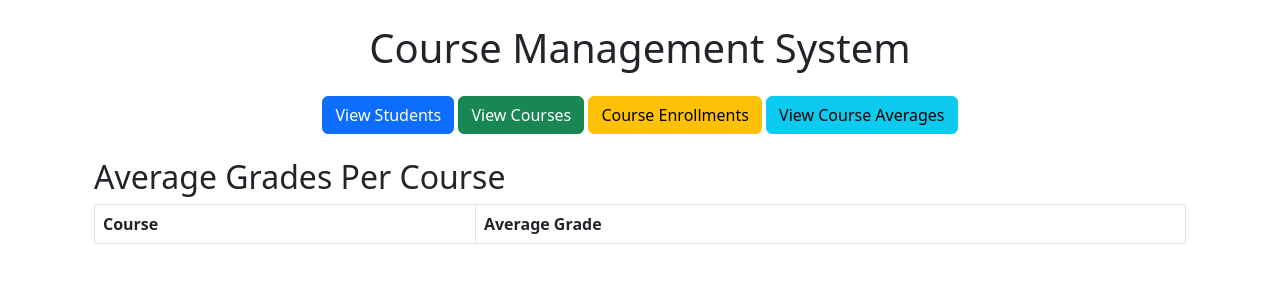
After one commit to AmundRB/DAT220-GroupProject, a Flask app: page /course-averages in a window 1280 px wide. The commit adds this page. Shown: the top 300 px of the page. Run offline with Flask 3, Linux system fonts and the light colour scheme; data that the repository does not hold is empty.

Commit message:
Added group by through course averages

```diff
--- a/backend/app.py
+++ b/backend/app.py
@@ -227,6 +227,22 @@ def update_course(course_id):
     conn.close()
     return redirect(url_for('courses'))
 
+@app.route('/course-averages')
+def course_averages():
+    conn = get_db_connection()
+    cursor = conn.cursor(dictionary=True)
+
+    cursor.execute("""
+        SELECT Courses.name AS course_name, AVG(Enrollments.grade) AS average_grade
+        FROM Enrollments
+        JOIN Courses ON Enrollments.course_id = Courses.id
+        GROUP BY Enrollments.course_id
+    """)
+    course_averages = cursor.fetchall()
+    conn.close()
+
+    return render_template('course_averages.html', course_averages=course_averages)
+
 
 if __name__ == '__main__':
     app.run()
--- /dev/null
+++ b/frontend/templates/course_averages.html
@@ -0,0 +1,22 @@
+{% extends "index.html" %}
+{% block content %}
+<div class="container mt-4">
+    <h2>Average Grades Per Course</h2>
+    <table class="table table-bordered">
+        <thead>
+            <tr>
+                <th>Course</th>
+                <th>Average Grade</th>
+            </tr>
+        </thead>
+        <tbody>
+            {% for row in course_averages %}
+            <tr>
+                <td>{{ row.course_name }}</td>
+                <td>{{ "%.2f"|format(row.average_grade) }}</td>
+            </tr>
+            {% endfor %}
+        </tbody>
+    </table>
+</div>
+{% endblock %}
--- a/frontend/templates/index.html
+++ b/frontend/templates/index.html
@@ -13,6 +13,7 @@
             <a href="{{ url_for('students') }}" class="btn btn-primary">View Students</a>
             <a href="{{ url_for('courses') }}" class="btn btn-success">View Courses</a>
             <a href="{{ url_for('enrollments') }}" class="btn btn-warning">Course Enrollments</a>
+            <a href="{{ url_for('course_averages') }}" class="btn btn-info">View Course Averages</a>
         </div>
         {% block content %}
         <!-- Page-specific content goes here -->
```
